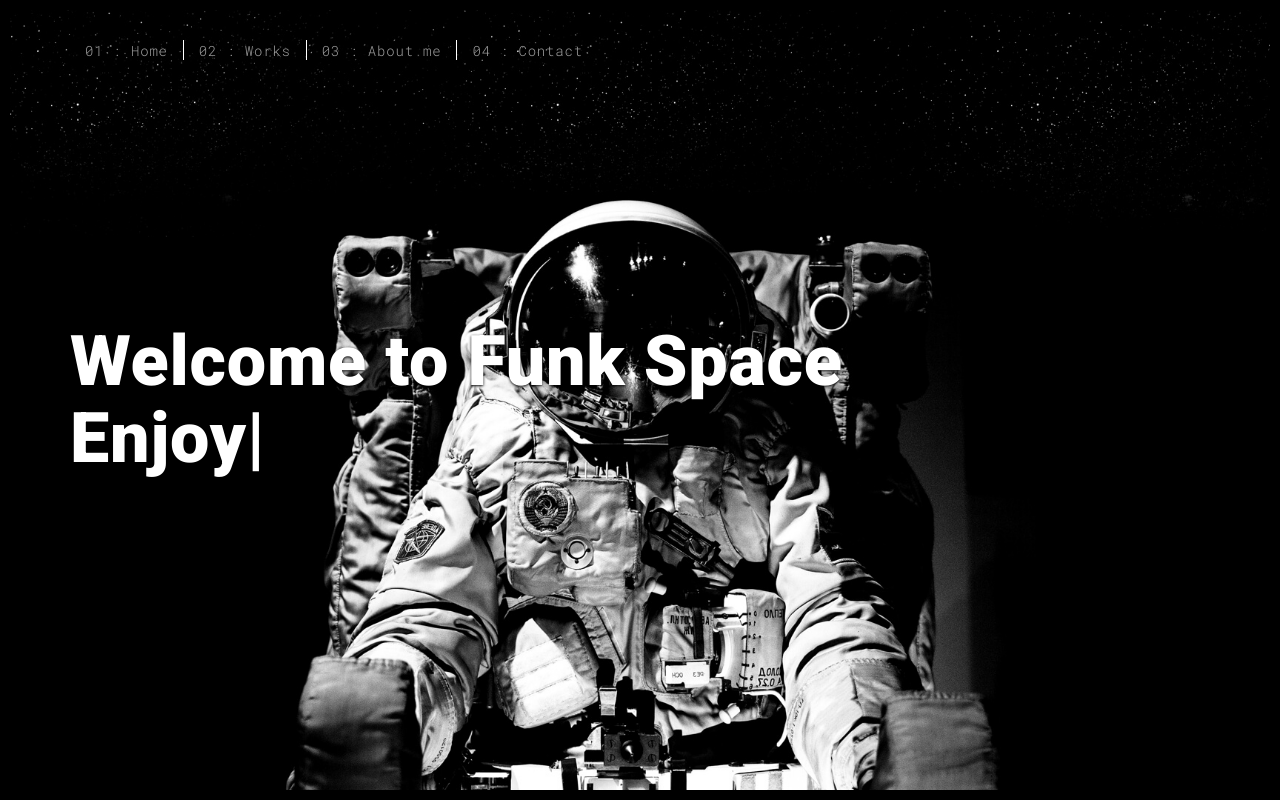
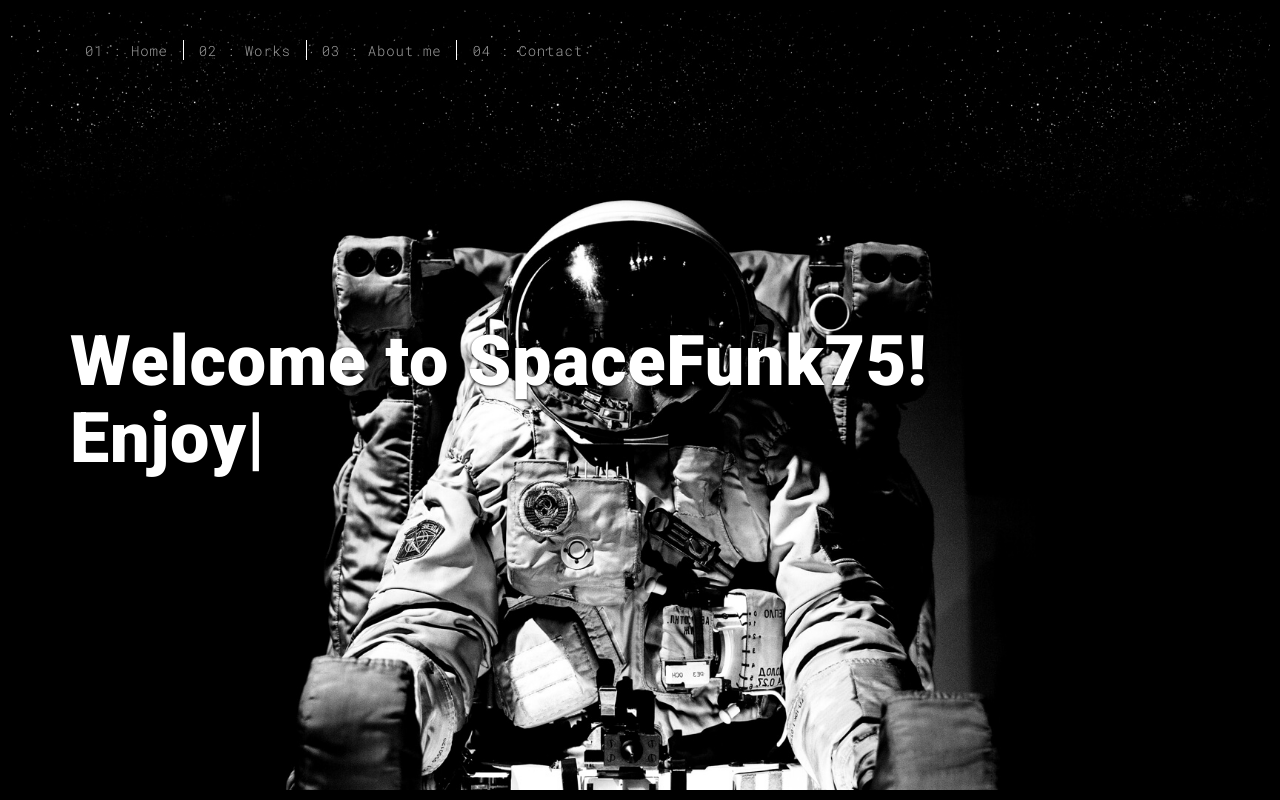
Before and after one commit to ParvizBazmi/Web, a Flask app: page / in a window 1280 px wide. Run offline with Flask 3, Linux system fonts and the light colour scheme; some libraries are stand-ins or nearby versions.

Commit message:
newfiles

```diff
--- a/templates/index.html
+++ b/templates/index.html
@@ -54,7 +54,7 @@
         <div class="col-xs-12">
           <div class="hero-full-wrapper">
             <div class="text-content">
-              <h1>Welcome to Funk Space<br>
+              <h1>Welcome to SpaceFunk75!<br>
                 <span id="typed-strings">
                   <span>Listen to our tracks on this web</span>
                   <span>Enjoy</span>
```
